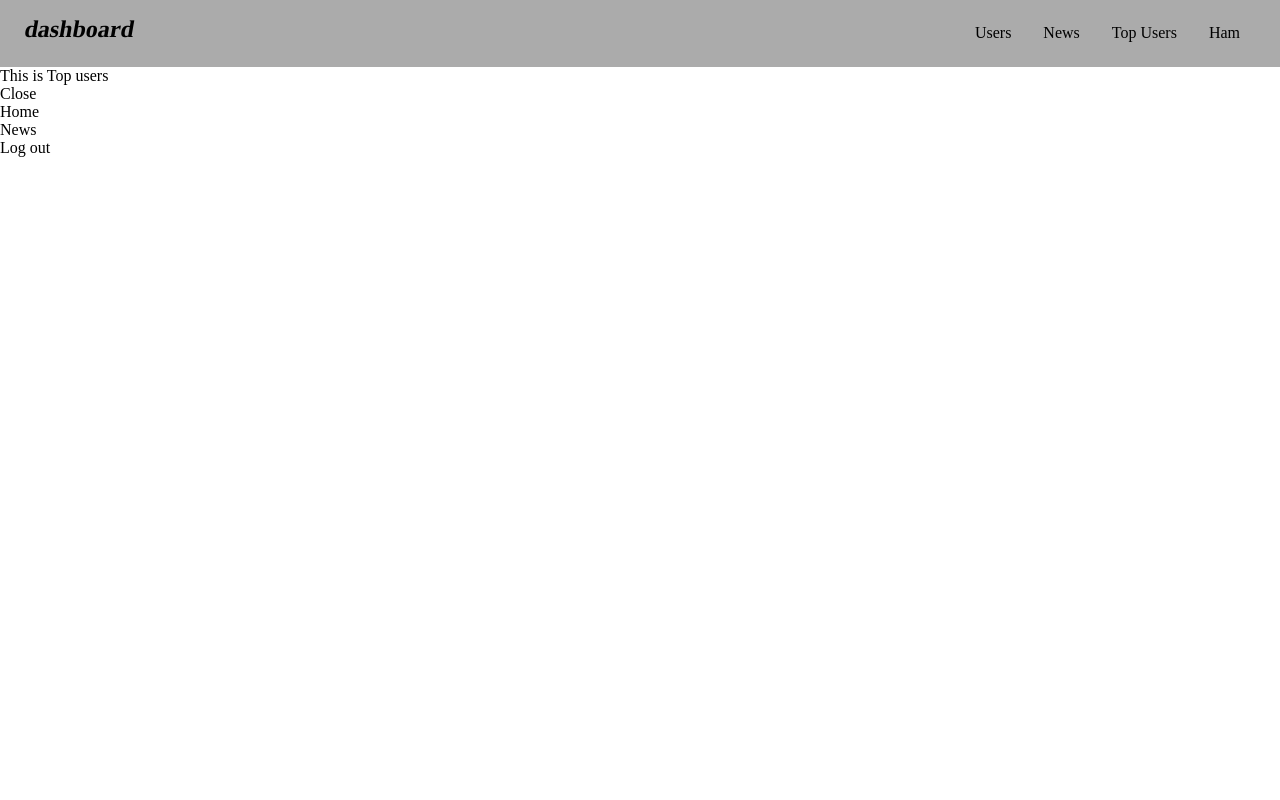
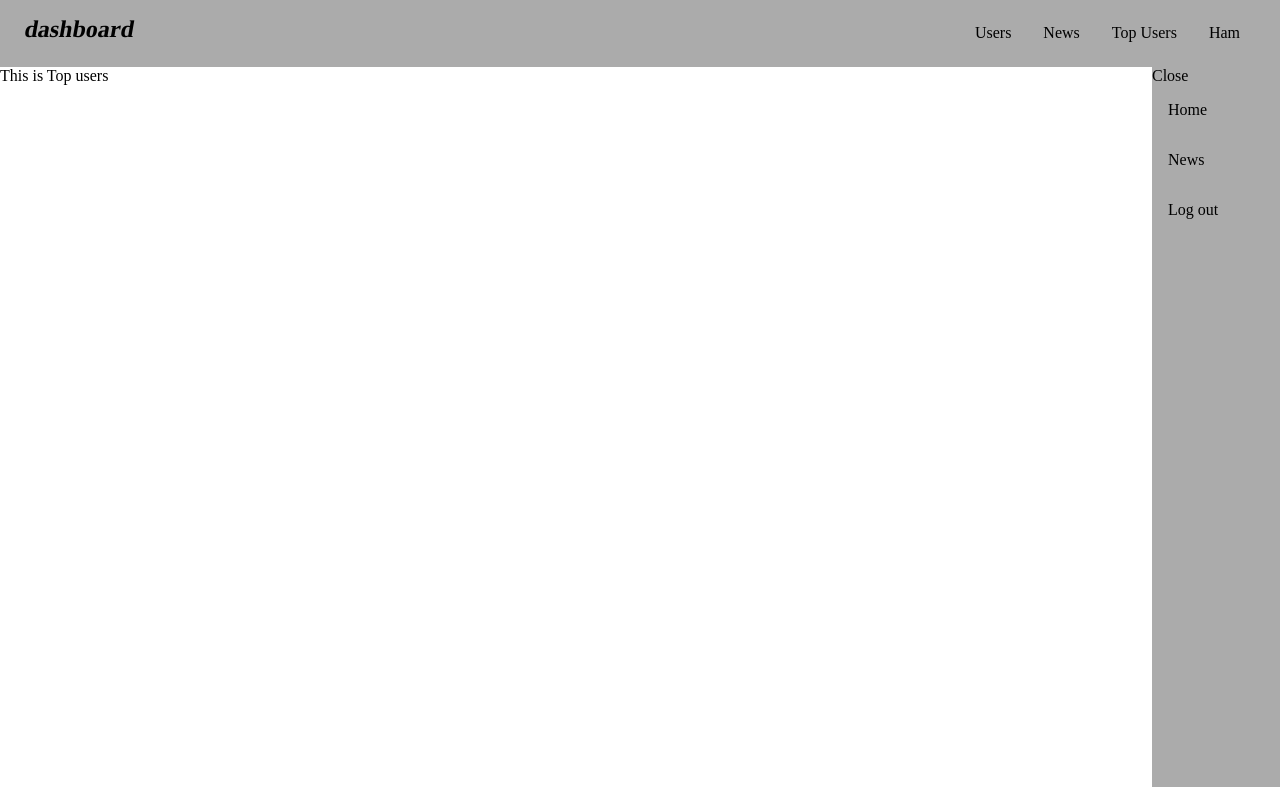
Before and after one commit to Sahaj-Srivastava24/assignment-dashboard, a Next.js app: page /top_users in a window 1280 px wide. Both pictures are taken after a click on the item "Ham". Built offline with nearby package versions, Linux system fonts and the light colour scheme.

Commit message:
improved layout with drawer
Signed-off-by: Mad1ad <72143774+Sahaj-Srivastava24@users.noreply.github.com>

```diff
--- a/components/Layout/Layout.styles.ts
+++ b/components/Layout/Layout.styles.ts
@@ -2,7 +2,8 @@ import styled from "@emotion/styled"
 
 export const PageLayout = styled.div`
   min-width: 100vw;
+  display: flex;
 `
 export const ChildrenLayout = styled.div`
-  max-width: 90vw;
+  width: 90%;
 `
--- a/components/Layout/Layout.tsx
+++ b/components/Layout/Layout.tsx
@@ -16,7 +16,7 @@ const Layout: NextComponentType = ({ children }) => {
           <ChildrenLayout>
             {children}
           </ChildrenLayout>
-          <Drawer />
+          <Drawer handleDrawer={toggleDrawer}/>
         </PageLayout>
         ) :
         children}
--- a/components/Navbar/Drawer.tsx
+++ b/components/Navbar/Drawer.tsx
@@ -1,11 +1,16 @@
-import { NextComponentType } from "next";
-import { CloseButton, DrawerList, DrawerItem } from "./Navbar.styles"
+import { NextComponentType, NextPageContext } from "next";
+import { DrawerWrapper, CloseButton, DrawerList, DrawerItem } from "./Navbar.styles"
 
-const Drawer : NextComponentType = () => {
+type NavbarProps = {
+  handleDrawer: () => void
+}
+
+
+const Drawer : NextComponentType<NextPageContext, {}, NavbarProps> = ({ handleDrawer }) => {
   return (
-    <>
+    <DrawerWrapper>
       <CloseButton>
-        <span>Close</span>
+        <span onClick={handleDrawer}>Close</span>
       </CloseButton>
       <DrawerList>
         <ul>
@@ -14,7 +19,7 @@ const Drawer : NextComponentType = () => {
           <DrawerItem>Log out</DrawerItem>
         </ul>
       </DrawerList>
-    </>
+    </DrawerWrapper>
   )
 }
 
--- a/components/Navbar/Navbar.styles.ts
+++ b/components/Navbar/Navbar.styles.ts
@@ -43,20 +43,24 @@ export const NavItem = styled.li`
     transform: scaleX(0.9);
   }
 `
+export const DrawerWrapper = styled.li`
+  min-width: 10%;
+  height: 90vh;
+  display: flex;
+  flex-direction: column;
+  cursor: pointer;
+  background: #ababab;
+`
+
 export const CloseButton = styled.div`
   cursor: pointer;
 
   `
 export const DrawerList = styled.div`
-  "& ul" {
-    list-style: none;
-    margin: 0;
-    padding: 0 0;
-  }
-
-  `
+`
 
 export const DrawerItem = styled.li`
   cursor: pointer;
-
+  list-style: none;
+  padding: 1rem;
 `
--- a/pages/index.tsx
+++ b/pages/index.tsx
@@ -4,7 +4,7 @@ const Home: NextPage = () => {
   return (
     <div>
       <Head>
-        <title>Create Next App</title>
+        <title>Dashboard</title>
         <meta name="description" content="Generated by create next app" />
         <link rel="icon" href="/favicon.ico" />
       </Head>
--- a/pages/top_users.tsx
+++ b/pages/top_users.tsx
@@ -1,8 +1,15 @@
 import type { NextPage } from 'next'
+import Head from 'next/head'
+
 
 const TopUsers: NextPage = () => {
   return (
     <>
+      <Head>
+        <title>Top Users</title>
+        <meta name="description" content="Dashboard" />
+        <link rel="icon" href="/favicon.ico" />
+      </Head>
       This is Top users
     </>
   )
--- a/styles/globals.css
+++ b/styles/globals.css
@@ -11,3 +11,8 @@ a:active {
   text-decoration: none;
   color: inherit;
 }
+
+html,
+body {
+  min-height: 100vh;
+}
```
Also changed, not shown: pages/news.tsx (+7 -0 lines), pages/users.tsx (+7 -0 lines).
